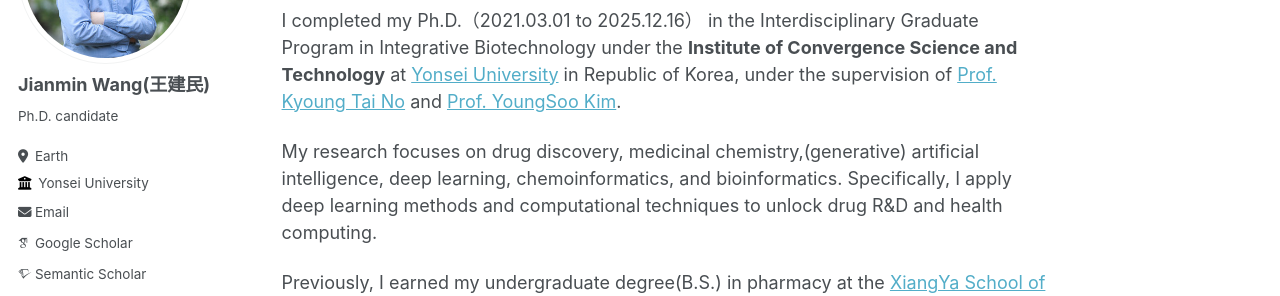
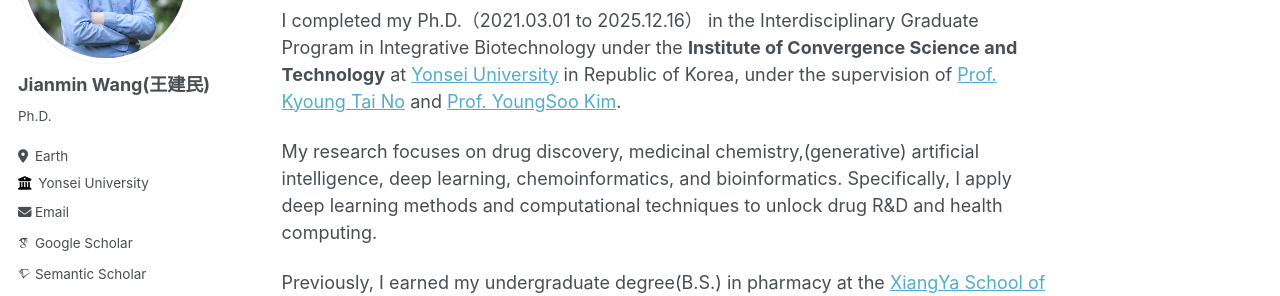
Before and after one commit to Jianmin2drugai/Jianmin2drugai.github.io, a Jekyll site: the page built from _pages/about.md, in a window 1280 px wide. Shown: the part 219-515 px from the top of the page. Built offline with Jekyll 4.4.1, drawn with Linux system fonts in a browser that asks for light colours; some web fonts are replaced.

Commit message:
Update _config.yml

```diff
--- a/_config.yml
+++ b/_config.yml
@@ -24,7 +24,7 @@ author:
   avatar           : "profile.png"
   name             : "Jianmin Wang(王建民)"
   pronouns         : # example: "she/her"
-  bio              : "Ph.D. candidate"
+  bio              : "Ph.D."
   location         : "Earth"
   employer         : "Yonsei University"
   uri              : # URL
```
